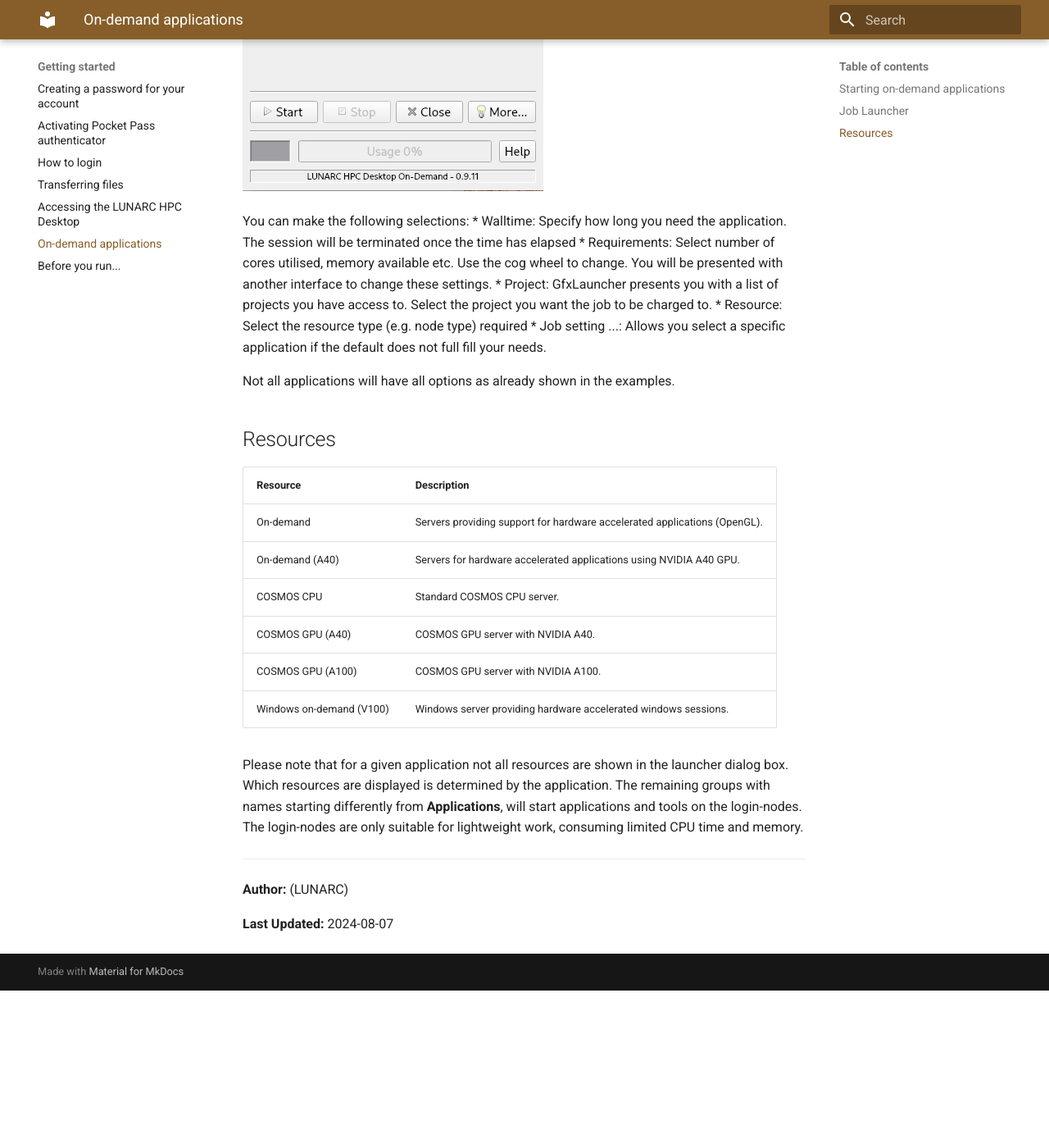
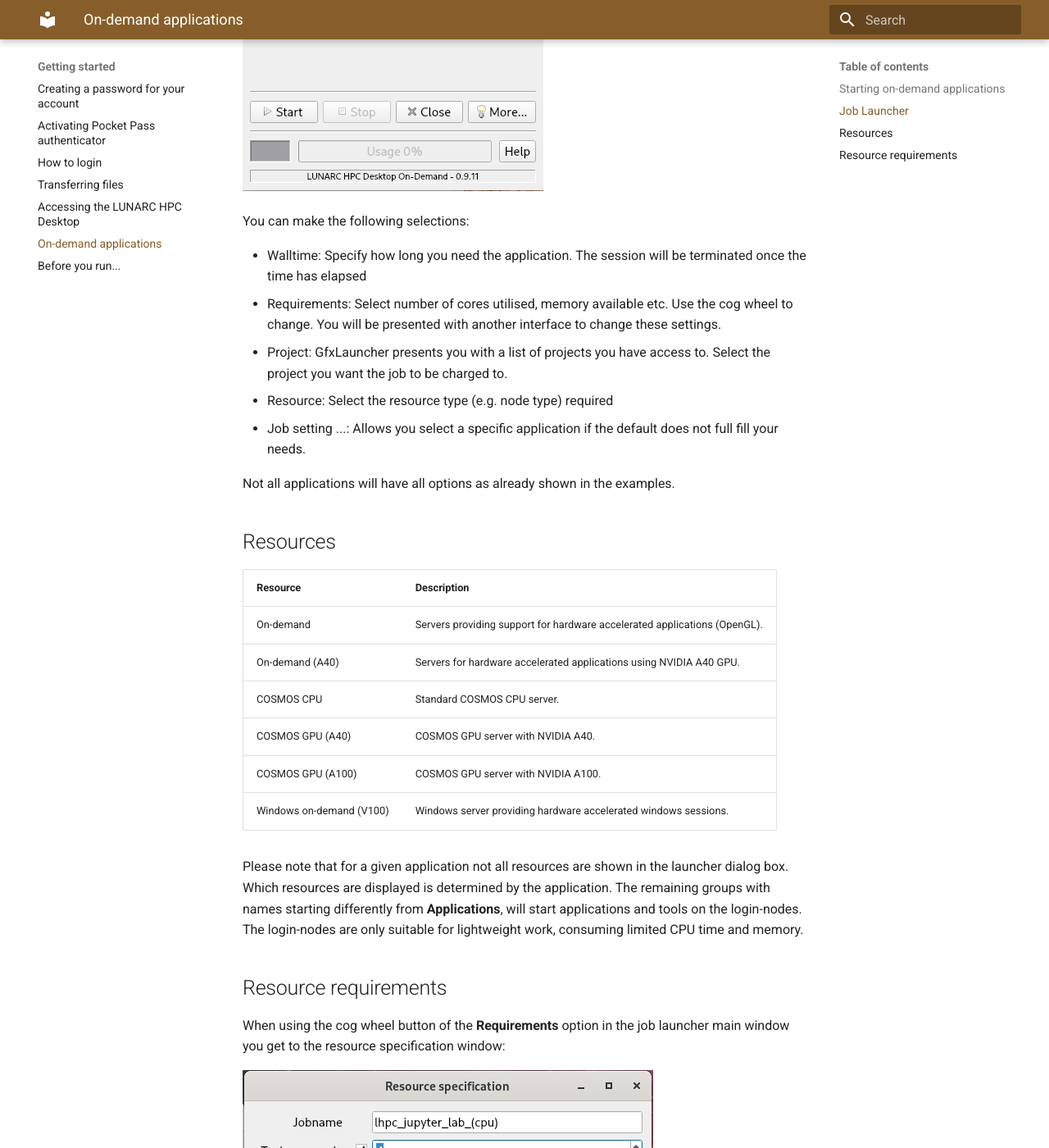
Before and after one commit to lunarc/lunarc_docs, an MkDocs documentation site: the page built from docs/getting_started/gfxlauncher.md, in a window 1280 px wide and 1400 px high, scrolled down 2540 px. Shown: the whole window at 82% size. Built offline with MkDocs 1.6.1 and Material for MkDocs 9.7.7, drawn with Linux system fonts in a browser that asks for light colours; comment, search, counter and statistics services are not loaded; before the commit the page ends 3748 px from its top, so only the background shows below that; some of the changed lines change nothing that is shown; some of the changed text lies outside the part shown.

Commit message:
Added the resource specification window

```diff
--- a/docs/getting_started/gfxlauncher.md
+++ b/docs/getting_started/gfxlauncher.md
@@ -24,6 +24,7 @@ GfxLauncher has a very minimal user interface for the user to specify the reques
 ![sample screen](../images/gfxlauncher_main_terminal.png "GfxLauncher main user interface for a terminal")
 
 You can make the following selections:
+
 * Walltime: Specify how long you need the application.   The session will be terminated once the time has elapsed
 * Requirements: Select number of cores utilised, memory available etc.  Use the cog wheel to change.  You will be presented with another interface to change these settings.
 * Project: GfxLauncher presents you with a list of projects you have access to.   Select the project you want the job to be charged to.
@@ -31,6 +32,7 @@ You can make the following selections:
 * Job setting ...: Allows you select a specific application if the default does not full fill your needs.
 
 Not all applications will have all options as already shown in the examples.
+
 
 ## Resources
 
@@ -51,6 +53,21 @@ Not all applications will have all options as already shown in the examples.
 Please note that for a given application not all resources are shown in the launcher dialog box.  Which resources are displayed is determined by the application.
 The remaining groups with names starting differently from **Applications**, will start applications and tools on the login-nodes.  The login-nodes are only suitable for lightweight work, consuming limited CPU time and memory.
 
+## Resource requirements
+When using the cog wheel button of the **Requirements** option in the job launcher main window you get to the resource specification window:
+
+![sample screen](../images/gfxlauncher_resource_specification.png "GfxLauncher resource specification window")
+
+In this window you can set
+
+* Jobname: Specify a jobname to identify your job with e.g. squeue on a command line
+* Task per node: Number of cores to be used for your job.  Make sure your application can utilise all the requested cores.  Your project will be charged for all the cores you request here
+* Memory per cpu: leave unchecked if you want to use default settings.  If you check the box, you can enter the amount of memory per core you need in MB.  If you request more memory than your fair share, your project will be charged for the cores left without memory.
+* Full node: By checking the box you request all the cores and memory of the resource specified.  Your project will be charged for the full node.
+
+At the time of writing the on-demand desktop does not support multi-node running.
+
+
 ---
 
 **Author:**
```
Also changed, not shown: docs/images/gfxlauncher_resource_specification.png (added).
